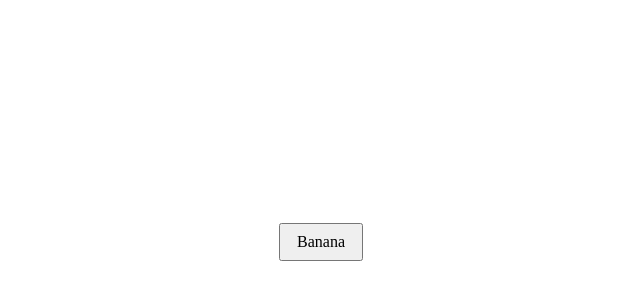
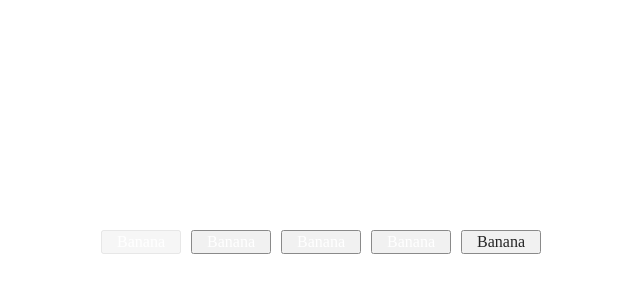
Before and after one commit to rodrigobpe/rods_material, a React (Vite) app: page / in a window 1280 px wide. Shown: the part 158-458 px from the top of the page, without its empty margins (319-959 px from the left). Built offline with nearby package versions, Linux system fonts and the light colour scheme.

Commit message:
feat: Criando o componte BUTTON

```diff
--- a/src/App.jsx
+++ b/src/App.jsx
@@ -1,11 +1,18 @@
 import { Button } from "./components/atoms/Button/Button"
+import colorConstants from './commons/constanst/color'
+import roundedConstants from './commons/constanst/rounded'
+import paddingConstants from './commons/constanst/padding'
 
 function App() {
   return (
     <>
-      <div style={{display: 'flex', justifyContent:'center', alignItems: 'center', height: '100vh'}}>
+      <div style={{display: 'flex', justifyContent:'center', alignItems: 'center', height: '100vh', gap: '10px'}}>
 
-        <Button>Banana</Button>
+        <Button color={colorConstants.RED_500} size={paddingConstants.SMALL} disabled rounded={roundedConstants.XL}>Banana</Button>
+        <Button color={colorConstants.ORANGE_500} size={paddingConstants.MEDIUM}>Banana</Button>
+        <Button color={colorConstants.BLUE_500} size={paddingConstants.LARGE}>Banana</Button>
+        <Button color={colorConstants.GREEN_500} size={paddingConstants.EXTRA_LARGE}>Banana</Button>
+        <Button color={colorConstants.YELLOW_500}>Banana</Button>
       </div>
     </>
   )
--- a/src/components/atoms/Button/Button.jsx
+++ b/src/components/atoms/Button/Button.jsx
@@ -1,18 +1,43 @@
 import './index.scss'
 import roundedToken from '/src/commons/token/rounded'
 import colorToken from '/src/commons/token/color'
+import paddingToken from '/src/commons/token/padding'
+import { validateContrastColor } from '../../../utils';
 
-export const Button = ({ children, onClick, rounded, disabled }) => {
+export const Button = ({
+    children,
+    onClick,
+    rounded,
+    size,
+    color,
+    disabled
+}) => {
+
+    const getBoarderColor = () => {
+        if (!color) throw new Error("Invalid COLOR, verify keys of colorTokens!")
+        const splitedColor = color.split("_")
+        return colorToken[splitedColor[0]+"_"+(parseInt(splitedColor[1]) + 100)]
+    }
+
+    const getColor = () => {
+        return validateContrastColor(color)
+    }
 
     const getStyle = () => {
         return {
             borderRadius: roundedToken[rounded] || roundedToken.SM,
-            backgroundColor: colorToken.BLUE_500,
-            padding: '8px 16px',
+            backgroundColor: colorToken[color] || colorToken.BLUE_500,
+            padding: paddingToken[size] || paddingToken.MEDIUM,
             cursor: 'pointer',
-            border: `1px solid ${colorToken.BLUE_600}`,
-            color: colorToken.WHITE,
+            border: `2px solid ${getBoarderColor()}`,
+            color: getColor(),
             outline: 'none',
+            minWidth: '80px',
+            maxWidth: '350px',
+            whiteSpace: 'nowrap',
+            overflow: 'hidden',
+            textOverflow: 'ellipsis',
+            opacity: 0.85
         }
     };
 
@@ -21,6 +46,7 @@ export const Button = ({ children, onClick, rounded, disabled }) => {
             className="r-button"
             style={getStyle()}
             onClick={onClick}
+            disabled={disabled}
         >
             {children}
         </button>
--- a/src/main.jsx
+++ b/src/main.jsx
@@ -4,7 +4,7 @@ import { createRoot } from 'react-dom/client'
 import App from './App.jsx'
 
 createRoot(document.getElementById('root')).render(
-  <StrictMode>
+  // <StrictMode>
     <App />
-  </StrictMode>,
+  // </StrictMode>,
 )
--- /dev/null
+++ b/src/utils/function-error-token.js
@@ -0,0 +1,3 @@
+export const functionErrorToken = (variable, token) => {
+    throw new Error(`${variable} is not available key in ${token}!`)
+}
--- /dev/null
+++ b/src/utils/validate-contrast-color.js
@@ -0,0 +1,10 @@
+import colorConstants from "../commons/constanst/color"
+
+export const validateContrastColor = (key) => {
+    return [
+        colorConstants.BLUE_500,
+        colorConstants.GREEN_500,
+        colorConstants.ORANGE_500,
+        colorConstants.RED_500,
+    ].includes(key) ? colorConstants.WHITE: colorConstants.BLACK
+}
```
